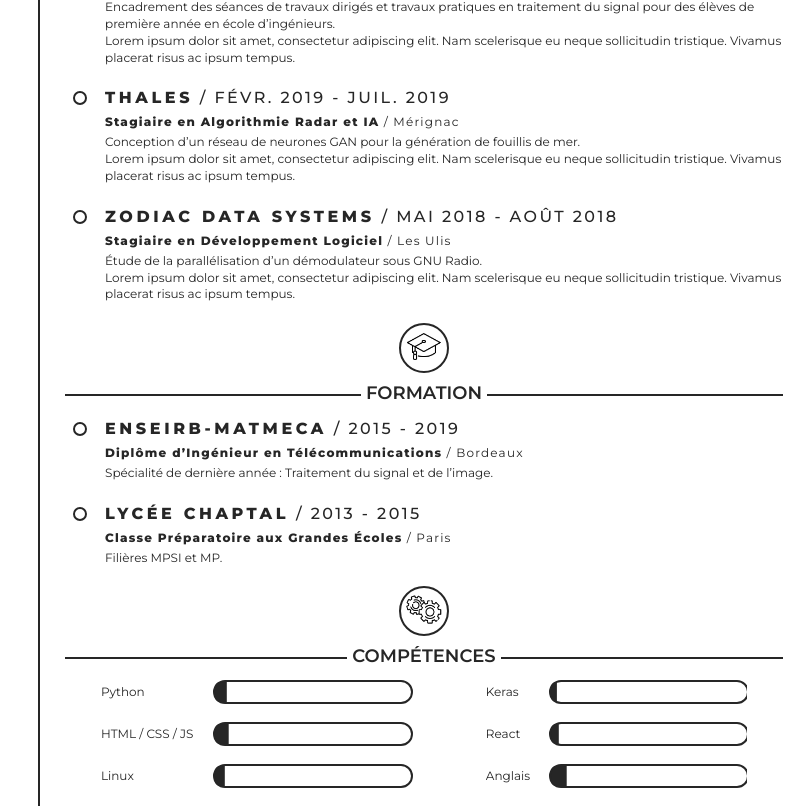
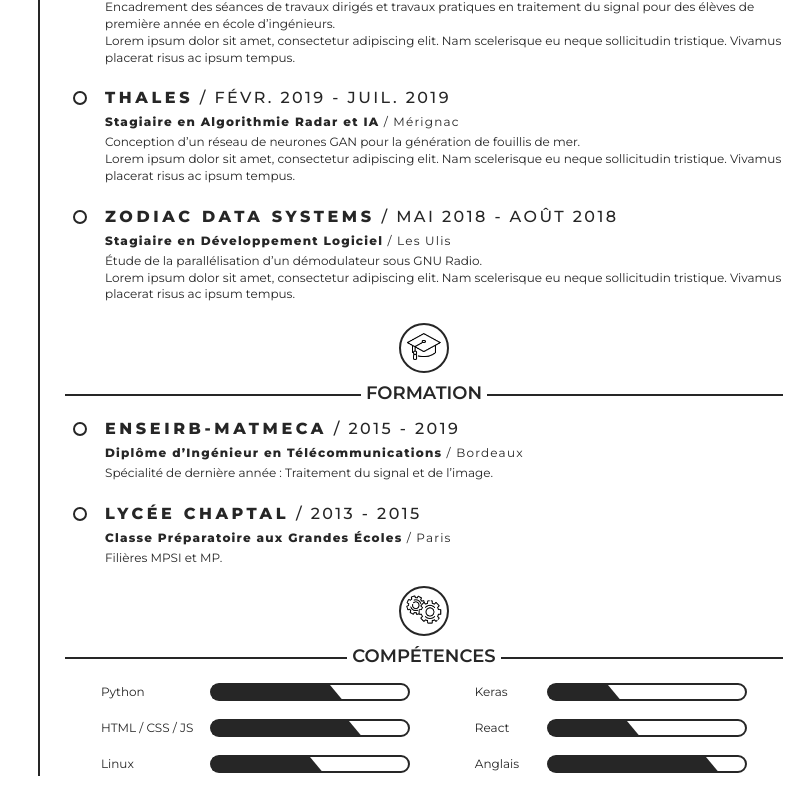
Before and after one commit to jbondu9/my-resume, a React (Create React App) app: page / in a window 1280 px wide. Shown: the part 396-1202 px from the top of the page, without its empty margins (472-1280 px from the left). After the commit the page ends 1172 px from the top, so only its background shows below. Built offline with nearby package versions, Linux system fonts and the light colour scheme.

Commit message:
animate progression bar

```diff
--- a/src/components/SkillGrid.css
+++ b/src/components/SkillGrid.css
@@ -1,24 +1,24 @@
 .skill__grid {
-    display: grid;
+    width: 90%;
     margin-left: auto;
     margin-right: auto;
-    width: 90%;
-    grid-template-columns: 1.12fr .76fr;
-    grid-auto-rows: minmax(3.5rem, auto);
+    display: grid;
+    grid-template-columns: 1fr .88fr;
+    grid-auto-rows: minmax(2rem, auto);
+    gap: 1rem 10%;
 }
 
 .skill__elt {
-    position: relative;
+    display: flex;
+    flex-wrap: wrap;
+    justify-content: space-between;
+    align-items: center;
     line-height: 2rem;
-    overflow: hidden;
 }
 
 .skill__bar {
-    position: absolute;
-    top: 0;
-    left: 112px;
     width: 200px;
-    height: 2rem;
+    height: 1.5rem;
     border: 2px solid var(--primary-color);
     border-radius: 25px;
     box-shadow:
@@ -26,14 +26,30 @@
         -2px -2px var(--secondary-color);
 }
 
-.skill__elt:nth-child(2n) > .skill__bar {
-    left: 63px;
-}
-
 .skill__level {
     position: relative;
     height: 100%;
+    z-index: -1;
+    transform-origin: left center;
+}
+
+.start {
     transform: scaleX(.1);
-    transform-origin: left center;
-    z-index: -1;
 }
+
+.end {
+    transform: scaleX(1);
+    transition: 400ms ease;
+}
+
+.end::after {
+    content: "";
+    position: relative;
+    left: 100%;
+    top: 0;
+    width: 0;
+    height: 0;
+    display: block;
+    border-right: 15px solid transparent;
+    border-bottom: 1.5rem solid var(--primary-color);
+}
--- a/src/components/SkillGrid.js
+++ b/src/components/SkillGrid.js
@@ -2,16 +2,25 @@ import React from "react";
 import "./SkillGrid.css";
 
 function SkillElt(props) {
+    const delay = Math.floor(Math.random() * (200)).toString(10);
+
     const level = {
         backgroundColor: "#262626",
         width: props.skillLevel + "%",
+        transitionDelay: delay + "ms"
     };
 
+    const [setRef, triggerOnce] = useLazyAnimation({ threshold: 1 });
+
     return (
-        <div className="skill__elt">
-            <span className="skill__name">{props.skillName}</span>
+        <div className="skill__elt" ref={setRef}>
+            <div className="skill__name">{props.skillName}</div>
             <div className="skill__bar">
-                <div className="skill__level" style={level}></div>
+                {!triggerOnce ?
+                    <div className="skill__level start" style={level}></div>
+                    :
+                    <div className="skill__level end" style={level}></div>
+                }
             </div>
         </div>
     );
@@ -42,3 +51,31 @@ class SkillGrid extends React.Component {
 }
 
 export default SkillGrid;
+
+// ========================================
+
+function useLazyAnimation(options) {
+    const [ref, setRef] = React.useState(null);
+    const [triggerOnce, setTriggerOnce] = React.useState(false);
+
+    React.useEffect(() => {
+        const observer = new IntersectionObserver(([entry]) => {
+            if (entry.isIntersecting) {
+                setTriggerOnce(true);
+            }
+        }, options);
+
+        if (ref) {
+            observer.observe(ref);
+        }
+
+        return () => {
+            if (ref) {
+                observer.unobserve(ref);
+            }
+        };
+
+    }, [ref, options]);
+
+    return [setRef, triggerOnce];
+}
```
